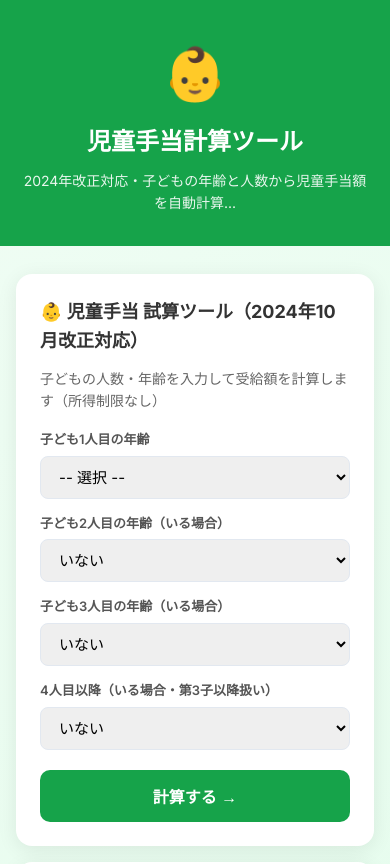
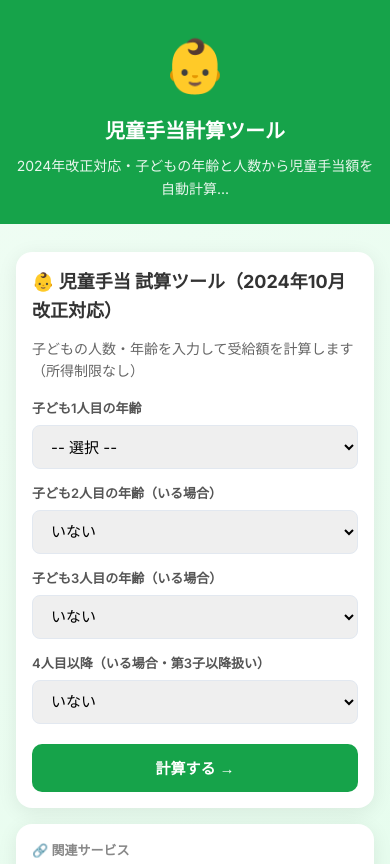
Before and after one commit to appadaycreator/child-allowance-calculator, a plain HTML site: page index.html in a window 390 px wide. Shown: the top 864 px of the page. Drawn offline with Linux system fonts and the light colour scheme.

Commit message:
improve: UI/a11y改善 2026-05-25

```diff
--- a/index.html
+++ b/index.html
@@ -38,16 +38,25 @@
         .site-header p { font-size: 14px; opacity: 0.9; }
         .container { max-width: 800px; margin: 0 auto; padding: 16px; }
         .card { background: white; border-radius: 16px; padding: 24px; box-shadow: 0 4px 20px rgba(0,0,0,0.08); margin-bottom: 16px; }
-        .btn { background: #16A34A; color: white; border: none; padding: 14px 24px; border-radius: 10px; font-size: 16px; font-weight: 600; cursor: pointer; width: 100%; transition: opacity .2s; }
+        .btn { background: #16A34A; color: white; border: none; padding: 14px 24px; border-radius: 10px; font-size: 16px; font-weight: 600; cursor: pointer; width: 100%; transition: opacity .2s; min-height: 48px; touch-action: manipulation; }
         .btn:hover { opacity: 0.9; }
         .btn:active { transform: scale(0.98); }
-        input, select, textarea { width: 100%; padding: 10px 14px; border: 1.5px solid #e2e8f0; border-radius: 8px; font-size: 15px; margin-top: 4px; font-family: inherit; }
-        input:focus, select:focus { outline: none; border-color: #16A34A; }
+        .btn:focus-visible { outline: 3px solid #16A34A; outline-offset: 3px; }
+        input, select, textarea { width: 100%; padding: 10px 14px; border: 1.5px solid #e2e8f0; border-radius: 8px; font-size: 15px; margin-top: 4px; font-family: inherit; min-height: 44px; }
+        input:focus, select:focus, textarea:focus { outline: none; border-color: #16A34A; box-shadow: 0 0 0 3px #16A34A22; }
         label { font-size: 13px; font-weight: 600; color: #555; display: block; margin-top: 14px; margin-bottom: 2px; }
         .result { display: none; }
         .result.show { display: block; }
         .result-value { font-size: 36px; font-weight: 700; color: #16A34A; text-align: center; padding: 16px 0; }
         .badge { display: inline-block; background: #16A34A20; color: #16A34A; padding: 4px 12px; border-radius: 20px; font-size: 12px; font-weight: 600; }
+        .sr-only { position: absolute; width: 1px; height: 1px; padding: 0; margin: -1px; overflow: hidden; clip: rect(0,0,0,0); white-space: nowrap; border: 0; }
+        @media (max-width: 480px) {
+            .site-header { padding: 24px 16px; }
+            .site-header h1 { font-size: 20px; }
+            .card { padding: 16px; }
+            .btn { font-size: 15px; padding: 13px 20px; }
+            .result-value { font-size: 28px; }
+        }
         /* ── サービス固有CSS ── */
 
     </style>
@@ -55,13 +64,15 @@
 <body>
     <noscript><iframe src="https://www.googletagmanager.com/ns.html?id=GTM-TXQGZRF9" height="0" width="0" style="display:none;visibility:hidden"></iframe></noscript>
 
-    <header class="site-header">
-        <div class="emoji">👶</div>
+    <a href="#main-content" class="sr-only" style="position:absolute;top:8px;left:8px;background:#16A34A;color:white;padding:8px 16px;border-radius:6px;z-index:9999;text-decoration:none;font-size:14px;" tabindex="1">メインコンテンツへスキップ</a>
+
+    <header class="site-header" role="banner">
+        <div class="emoji" aria-hidden="true">👶</div>
         <h1>児童手当計算ツール</h1>
         <p>2024年改正対応・子どもの年齢と人数から児童手当額を自動計算...</p>
     </header>
 
-    <main class="container">
+    <main id="main-content" class="container" role="main" aria-label="児童手当計算ツールのメインコンテンツ">
         <ins class="adsbygoogle" style="display:block;margin:12px 0" data-ad-client="ca-pub-8427583028015858" data-ad-slot="auto" data-ad-format="auto" data-full-width-responsive="true"></ins>
         <script>(adsbygoogle = window.adsbygoogle || []).push({});</script>
 
@@ -171,11 +182,11 @@
         </div>
 
         <!-- SNSシェアCTA -->
-        <div class="card" style="margin-top:8px;text-align:center;background:linear-gradient(135deg,#F0FDF4,#DCFCE7);">
+        <div class="card" style="margin-top:8px;text-align:center;background:linear-gradient(135deg,#F0FDF4,#DCFCE7);" role="complementary" aria-label="SNSシェア">
             <p style="font-size:13px;font-weight:600;color:#374151;margin-bottom:10px;">📣 友人・家族にシェアする</p>
             <div style="display:flex;gap:8px;justify-content:center;flex-wrap:wrap;">
-                <a href="https://twitter.com/intent/tweet?text=%E5%85%90%E7%AB%A5%E6%89%8B%E5%BD%93%E8%A8%88%E7%AE%97%E3%83%84%E3%83%BC%E3%83%AB%20%23無料ツール&url=https%3A%2F%2Fappadaycreator.com%2Fchild-allowance-calculator%2F" target="_blank" rel="noopener" style="background:#1DA1F2;color:white;padding:8px 16px;border-radius:8px;font-size:13px;text-decoration:none;font-weight:600;">𝕏 シェア</a>
-                <a href="https://line.me/R/msg/text/?%E5%85%90%E7%AB%A5%E6%89%8B%E5%BD%93%E8%A8%88%E7%AE%97%E3%83%84%E3%83%BC%E3%83%AB%0Ahttps%3A%2F%2Fappadaycreator.com%2Fchild-allowance-calculator%2F" target="_blank" rel="noopener" style="background:#00B900;color:white;padding:8px 16px;border-radius:8px;font-size:13px;text-decoration:none;font-weight:600;">LINE</a>
+                <a href="https://twitter.com/intent/tweet?text=%E5%85%90%E7%AB%A5%E6%89%8B%E5%BD%93%E8%A8%88%E7%AE%97%E3%83%84%E3%83%BC%E3%83%AB%20%23無料ツール&url=https%3A%2F%2Fappadaycreator.com%2Fchild-allowance-calculator%2F" target="_blank" rel="noopener" aria-label="児童手当計算ツールをXでシェア" style="background:#1DA1F2;color:white;padding:8px 16px;border-radius:8px;font-size:13px;text-decoration:none;font-weight:600;min-height:44px;display:inline-flex;align-items:center;">𝕏 シェア</a>
+                <a href="https://line.me/R/msg/text/?%E5%85%90%E7%AB%A5%E6%89%8B%E5%BD%93%E8%A8%88%E7%AE%97%E3%83%84%E3%83%BC%E3%83%AB%0Ahttps%3A%2F%2Fappadaycreator.com%2Fchild-allowance-calculator%2F" target="_blank" rel="noopener" aria-label="児童手当計算ツールをLINEでシェア" style="background:#00B900;color:white;padding:8px 16px;border-radius:8px;font-size:13px;text-decoration:none;font-weight:600;min-height:44px;display:inline-flex;align-items:center;">LINE</a>
             </div>
         </div>
 
```
